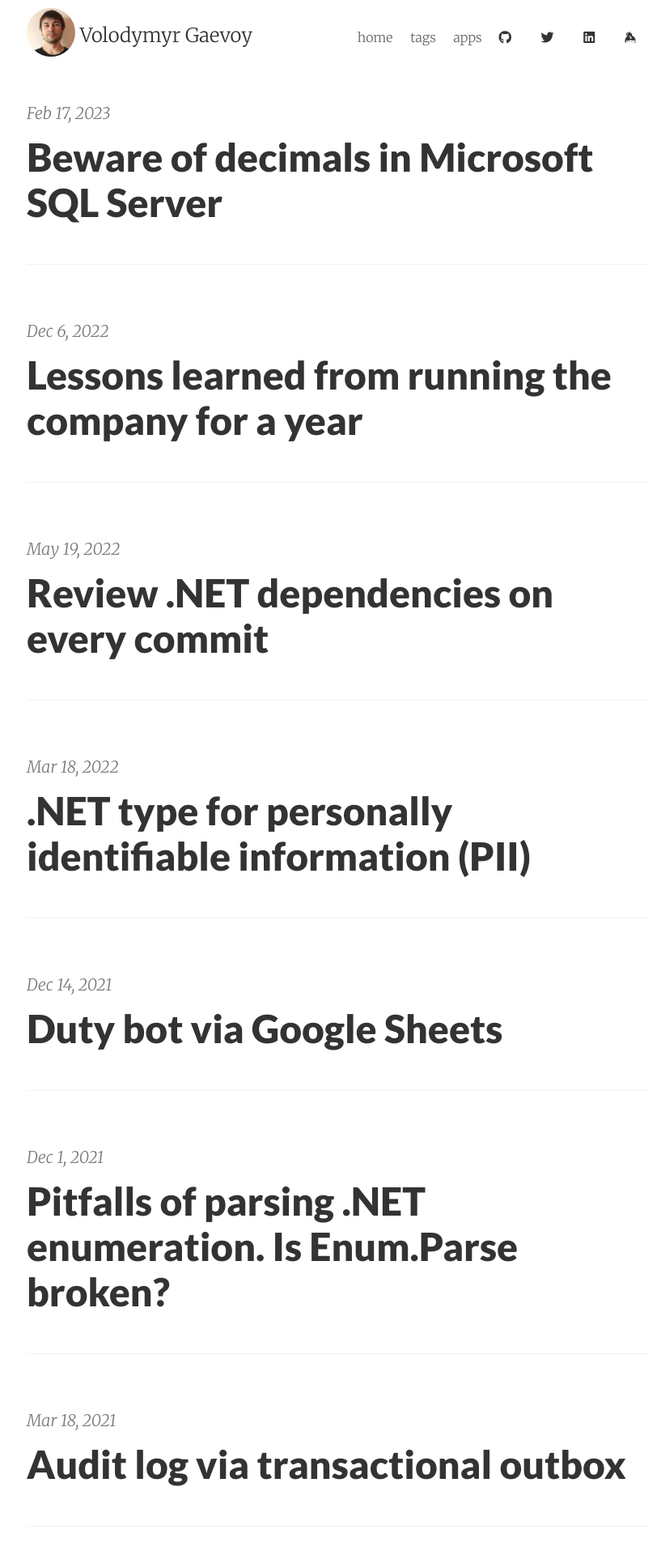
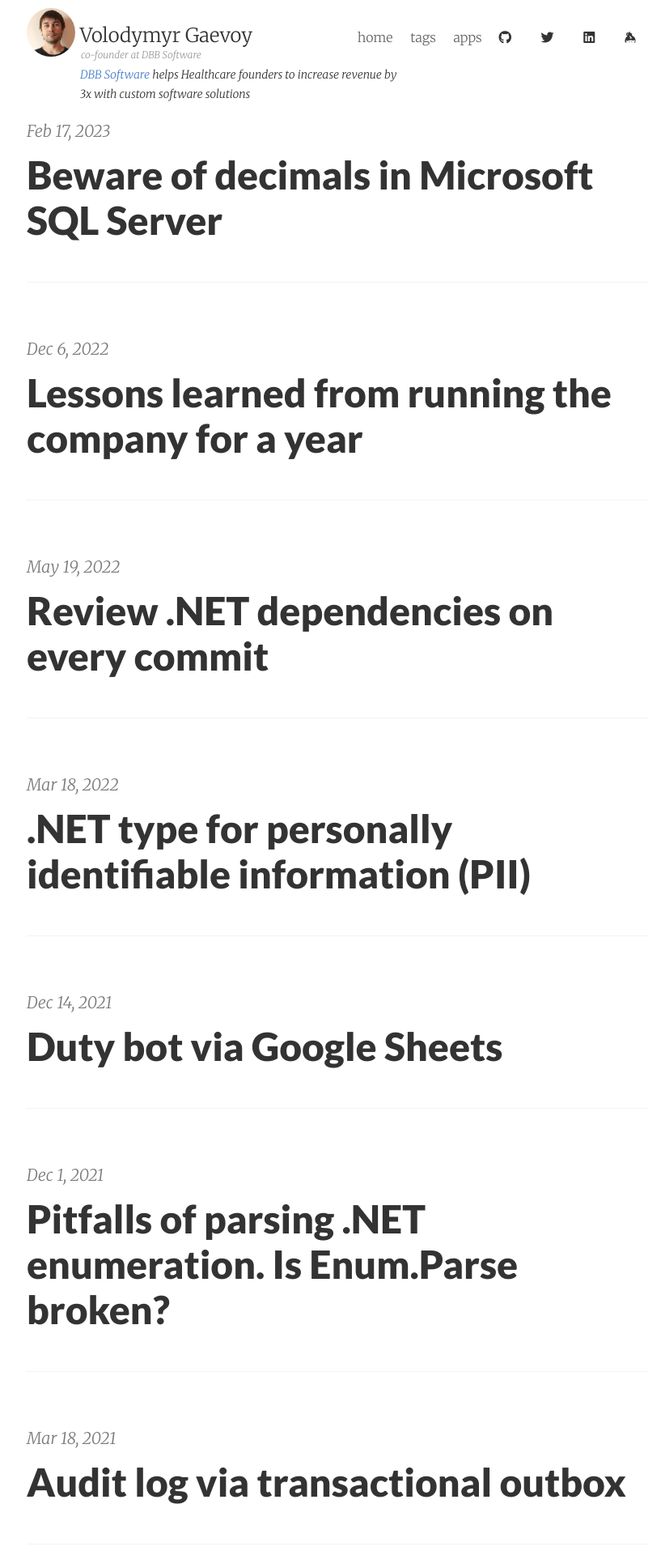
Before and after one commit to gaevoy/gaevoy.github.io, a Jekyll site: the page built from index.html, in a window 1280 px wide. Shown: the top 1920 px of the page at 81% size, without its empty margins (223-1040 px from the left). Built offline with Jekyll 4.4.1, drawn with Linux system fonts in a browser that asks for light colours; nearby versions of some CDN libraries; the list of posts is cut into pages by our own code.

Commit message:
DBB Software banner

```diff
--- a/_layouts/default.html
+++ b/_layouts/default.html
@@ -12,7 +12,7 @@
 
     <!-- Custom CSS -->
     <link rel="stylesheet" href="{{ "/css/basscss.css" | prepend: site.baseurl }}" type="text/css">
-    <link rel="stylesheet" href="{{ "/css/pixyll.css?v=4" | prepend: site.baseurl }}" type="text/css">
+    <link rel="stylesheet" href="{{ "/css/pixyll.css?v=5" | prepend: site.baseurl }}" type="text/css">
     <link rel="stylesheet" href="{{ "/css/solarized-light.css" | prepend: site.baseurl }}" type="text/css">
 
     <!-- Fonts -->
@@ -26,11 +26,17 @@
     <header class="site-header px2 px-responsive">
       <div class="mt2 wrap">
         <div class="measure">
-          <a href="{{ site.url }}" class="left"><div class="logo"></div> {{ site.title }}</a>
+          <div class="left">
+              <a href="{{ site.url }}"><div class="logo"></div> {{ site.title }}</a>
+              <a class="job-title" href="https://dbbsoftware.com/?utm_source=gaevoy" target="_blank">co-founder at DBB Software</a>
+          </div>
           <nav class="site-nav right">
             {% include navigation.html %}
           </nav>
           <div class="clearfix"></div>
+          <div class="dbbs">
+              <a href="https://dbbsoftware.com/?utm_source=gaevoy" target="_blank">DBB Software</a> helps Healthcare founders to increase revenue by 3x with custom software solutions
+          </div>
         </div>
       </div>
     </header>
--- a/css/pixyll.css
+++ b/css/pixyll.css
@@ -438,3 +438,34 @@ pre.highlight {
     font-size: 1rem;
   }
 }
+
+a.job-title {
+  display: block;
+  font-size: 12px;
+  margin-left: 67px;
+  font-style: italic;
+  color: #999;
+}
+
+.dbbs {
+  display: block;
+  font-size: 14px;
+  max-width: 400px;
+  font-style: italic;
+  margin-left: 66px;
+  margin-bottom: -48px;
+}
+
+@media screen and (max-width: 48em) {
+  .dbbs {
+    text-align: center;
+    position: relative;
+    top: -20px;
+    margin-left: 0;
+    max-width: initial;
+  }
+}
+
+.dbbs a {
+  color: #477dca;
+}
```
